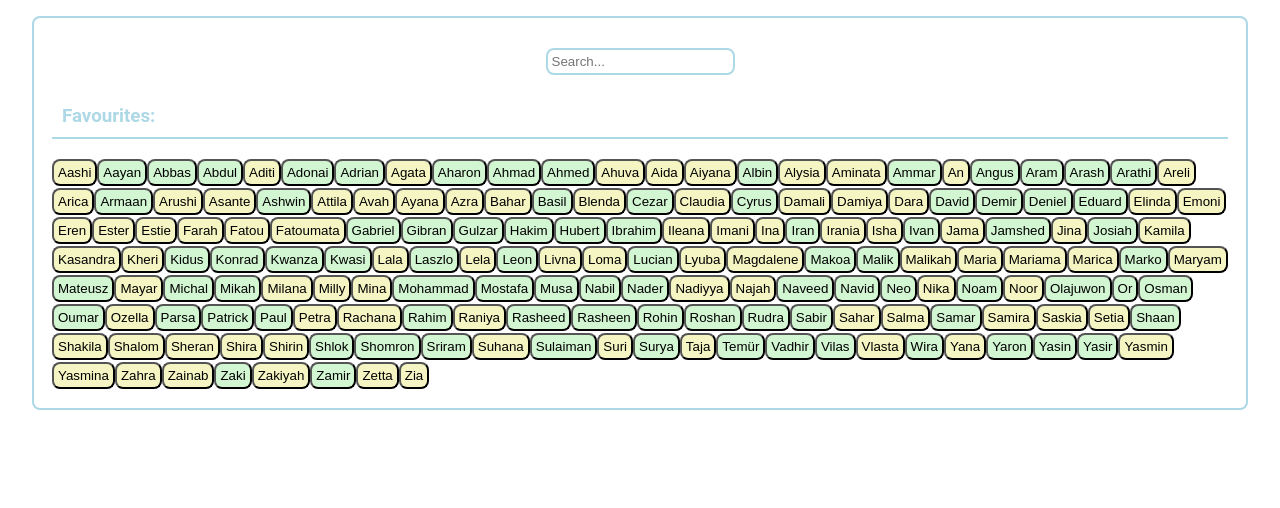
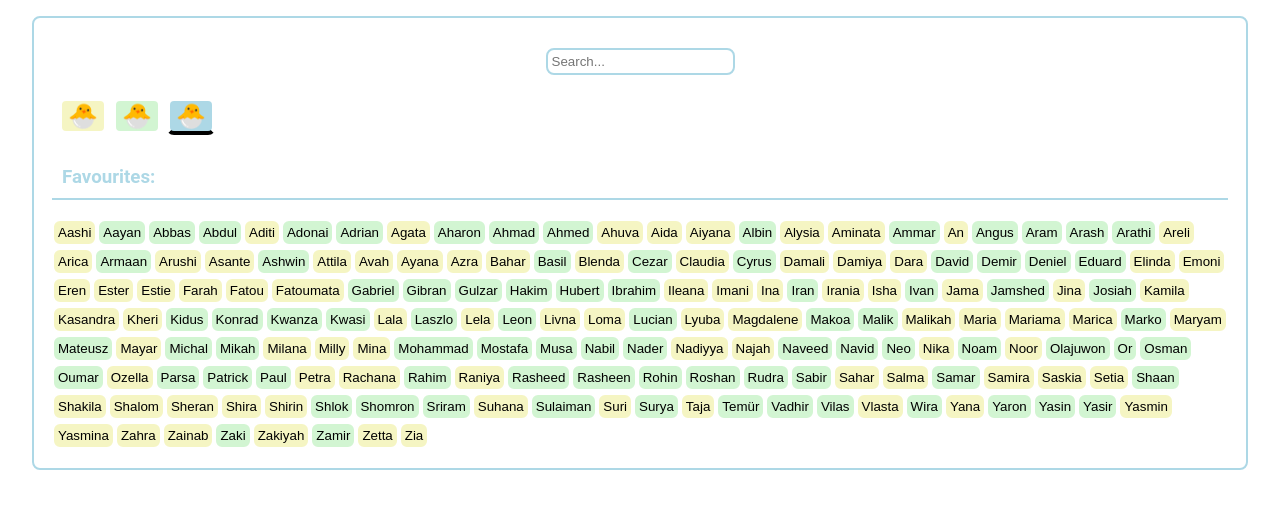
Before and after one commit to BethanL19/baby-names-react, a React (Create React App) app: page / in a window 1280 px wide. Shown: the top 508 px of the page. Built offline with nearby package versions, Linux system fonts and the light colour scheme; the HTML template or start-up script is replaced by a standard one.

Commit message:
gender filter added & working

```diff
--- a/src/baby-names.tsx
+++ b/src/baby-names.tsx
@@ -5,6 +5,8 @@ interface BabyNameButtonProps {
   nameData: NamesDataInfo;
   handleClickedFavs: (item: NamesDataInfo) => void;
 }
+
+type Gender = "girl" | "boy" | "all";
 
 function BabyNameButton(props: BabyNameButtonProps): JSX.Element {
   return (
@@ -35,16 +37,59 @@ function BabyNames(): JSX.Element {
     setFaveNamesList([...favNamesList]);
   };
 
+  const [girlButtonActive, setGirlButtonActive] = useState({
+    borderBottom: "4px solid white",
+  });
+  const [boyButtonActive, setBoyButtonActive] = useState({
+    borderBottom: "4px solid white",
+  });
+  const [allButtonActive, setAllButtonActive] = useState({
+    borderBottom: "4px solid black",
+  });
+  const [genderFilter, setGenderFilter] = useState<Gender>("all");
+  const handleGirlClicked = () => {
+    setGenderFilter("girl");
+    setGirlButtonActive({ borderBottom: "4px solid black" });
+    setBoyButtonActive({ borderBottom: "4px solid white" });
+    setAllButtonActive({ borderBottom: "4px solid white" });
+  };
+  const handleBoyClicked = () => {
+    setGenderFilter("boy");
+    setBoyButtonActive({ borderBottom: "4px solid black" });
+    setGirlButtonActive({ borderBottom: "4px solid white" });
+    setAllButtonActive({ borderBottom: "4px solid white" });
+  };
+  const handleAllClicked = () => {
+    setGenderFilter("all");
+    setAllButtonActive({ borderBottom: "4px solid black" });
+    setBoyButtonActive({ borderBottom: "4px solid white" });
+    setGirlButtonActive({ borderBottom: "4px solid white" });
+  };
+  const genderFilterOutcome = (item: NamesDataInfo) => {
+    if (genderFilter === "girl") {
+      return item.sex === "f";
+    } else if (genderFilter === "boy") {
+      return item.sex === "m";
+    } else {
+      return true;
+    }
+  };
+
+  const filteredFavsList = favNamesList.filter((item) =>
+    genderFilterOutcome(item)
+  );
+
   let filteredNamesData;
   if (typedSearch.length > 0) {
     filteredNamesData = namesData.filter(
       (item) =>
         item.name.toLowerCase().includes(typedSearch.toLowerCase()) &&
-        !favNamesList.includes(item)
+        !favNamesList.includes(item) &&
+        genderFilterOutcome(item)
     );
   } else {
     filteredNamesData = namesData.filter(
-      (item) => !favNamesList.includes(item)
+      (item) => !favNamesList.includes(item) && genderFilterOutcome(item)
     );
   }
 
@@ -68,9 +113,32 @@ function BabyNames(): JSX.Element {
         value={typedSearch}
         onChange={(event) => handleSearch(event.target.value)}
       />
+      <div className="filterButtons">
+        <button
+          className="girl"
+          onClick={handleGirlClicked}
+          style={girlButtonActive}
+        >
+          🐣
+        </button>
+        <button
+          className="boy"
+          onClick={handleBoyClicked}
+          style={boyButtonActive}
+        >
+          🐣
+        </button>
+        <button
+          className="all"
+          onClick={handleAllClicked}
+          style={allButtonActive}
+        >
+          🐣
+        </button>
+      </div>
       <h3 className="favs">
         Favourites:{" "}
-        {favNamesList.map((item, index) => (
+        {filteredFavsList.map((item, index) => (
           <button
             className={"nameButtons" + item.sex}
             key={index}
@@ -86,7 +154,3 @@ function BabyNames(): JSX.Element {
 }
 
 export { BabyNameButton, BabyNames };
-
-// gender formating needed on favs
-// add as soon as name clicked?
-// remove from main buttons (will stops dupes)
--- a/src/style.css
+++ b/src/style.css
@@ -14,6 +14,7 @@ html {
   border-radius: 8px;
   padding: 4px;
   margin: 1px auto;
+  border: 2px solid white;
 }
 
 .nameButtonsm {
@@ -21,6 +22,7 @@ html {
   border-radius: 8px;
   padding: 4px;
   margin: 1px auto;
+  border: 2px solid white;
 }
 
 .searchBar {
@@ -36,3 +38,33 @@ html {
   color: lightblue;
   border-bottom: 2px solid lightblue;
 }
+
+.filterButtons {
+  padding: 4px;
+  margin: 20px auto;
+  display: inline;
+}
+
+.boy {
+  background: rgb(210, 245, 210);
+  border-radius: 8px;
+  font-size: x-large;
+  margin: 2px;
+  border: 4px solid white;
+}
+
+.girl {
+  background: rgb(245, 245, 195);
+  border-radius: 8px;
+  font-size: x-large;
+  margin: 2px;
+  border: 4px solid white;
+}
+
+.all {
+  background: lightblue;
+  border-radius: 8px;
+  font-size: x-large;
+  margin: 2px;
+  border: 4px solid white;
+}
```
